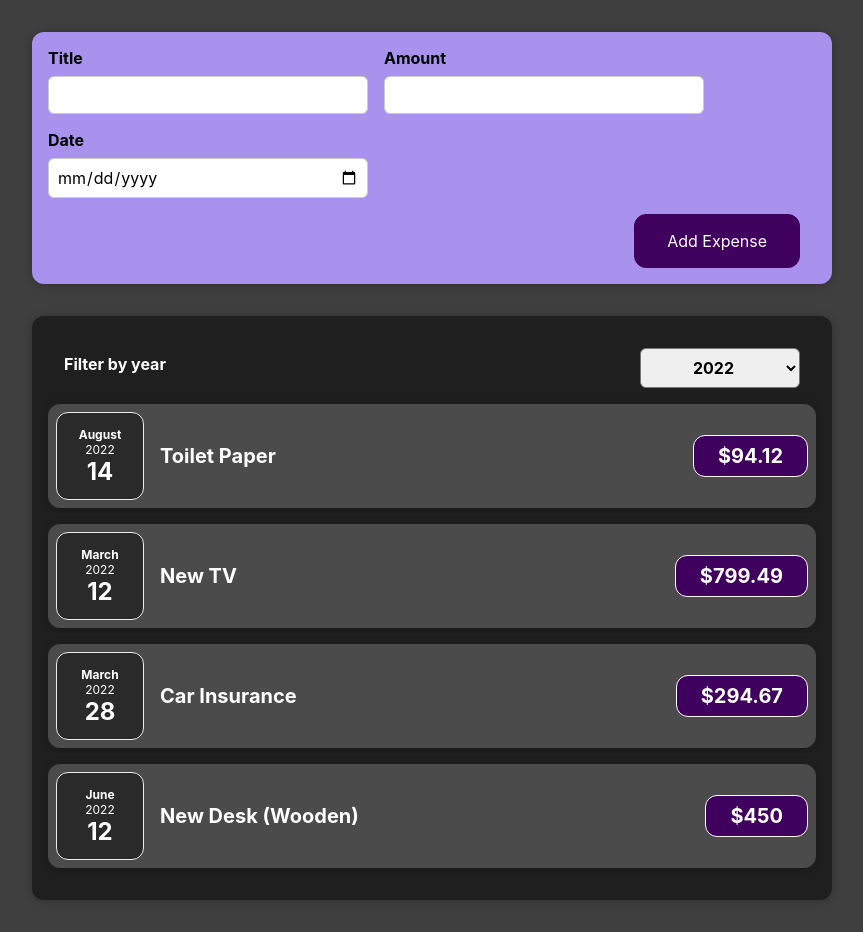
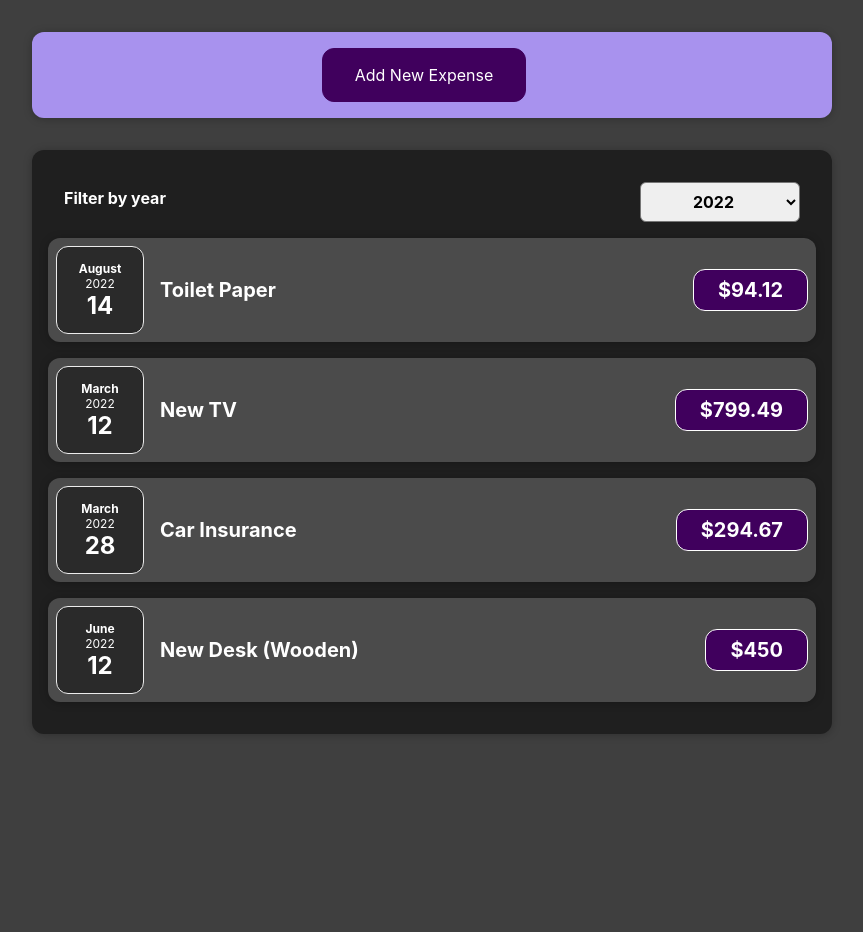
Before and after one commit to errollin/react-basic-practice, a React (Create React App) app: page / in a window 1280 px wide. Shown: the whole page, without its empty margins (208-1071 px from the left). After the commit the page ends 800 px from the top, so only its background shows below. Built offline with nearby package versions, Linux system fonts and the light colour scheme.

Commit message:
Add a button to control whether the ExpenseForm component is displayed or not

```diff
--- a/src/components/NewExpense/ExpenseForm.js
+++ b/src/components/NewExpense/ExpenseForm.js
@@ -82,6 +82,9 @@
         </div>
       </div>
       <div className='new-expense__actions'>
+        <button type='button' onClick={props.onCancel}>
+          Cancel
+        </button>
         <button type='submit'>Add Expense</button>
       </div>
     </form>
--- a/src/components/NewExpense/NewExpense.js
+++ b/src/components/NewExpense/NewExpense.js
@@ -1,20 +1,40 @@
-import React from 'react';
+import React, { useState } from 'react';
 
 import ExpenseForm from './ExpenseForm';
 
 import './NewExpense.css';
 
 const NewExpense = (props) => {
+  const [isEditing, setIsEditing] = useState(false);
+
   const saveExpenseDataHandler = (enteredExpenseData) => {
     const expenseData = {
       ...enteredExpenseData,
       id: Math.random().toString(),
     };
     props.onAddExpense(expenseData);
+    setIsEditing(false);
   };
+
+  const startEditingHandler = () => {
+    setIsEditing(true);
+  };
+
+  const stopEditingHandler = () => {
+    setIsEditing(false);
+  };
+
   return (
     <div className='new-expense'>
-      <ExpenseForm onSaveExpenseData={saveExpenseDataHandler} />
+      {!isEditing && (
+        <button onClick={startEditingHandler}>Add New Expense</button>
+      )}
+      {isEditing && (
+        <ExpenseForm
+          onSaveExpenseData={saveExpenseDataHandler}
+          onCancel={stopEditingHandler}
+        />
+      )}
     </div>
   );
 };
```
